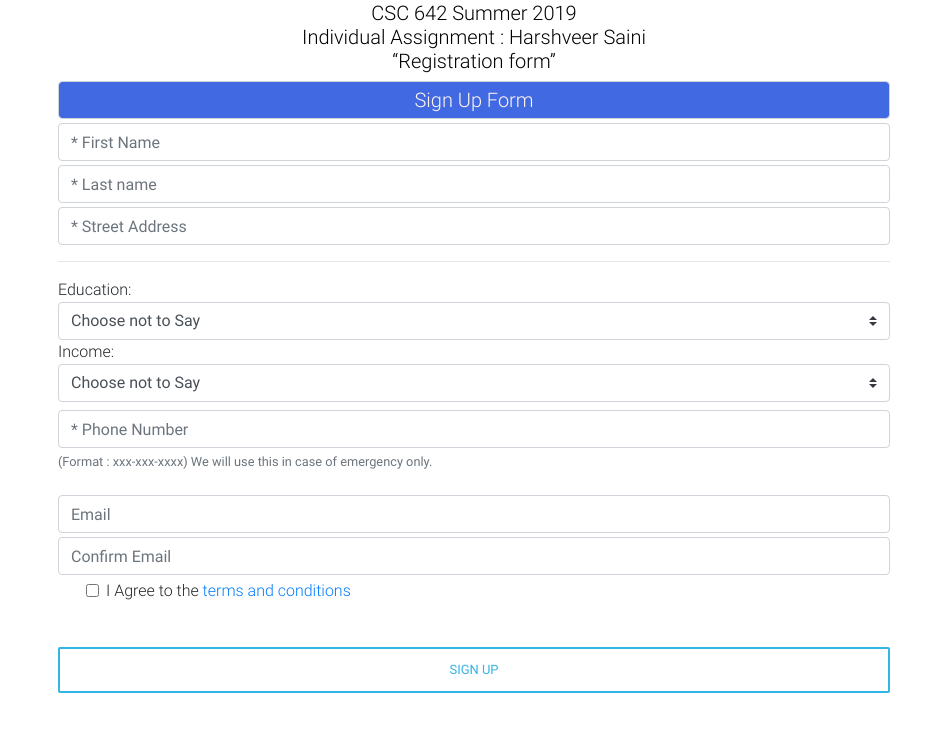
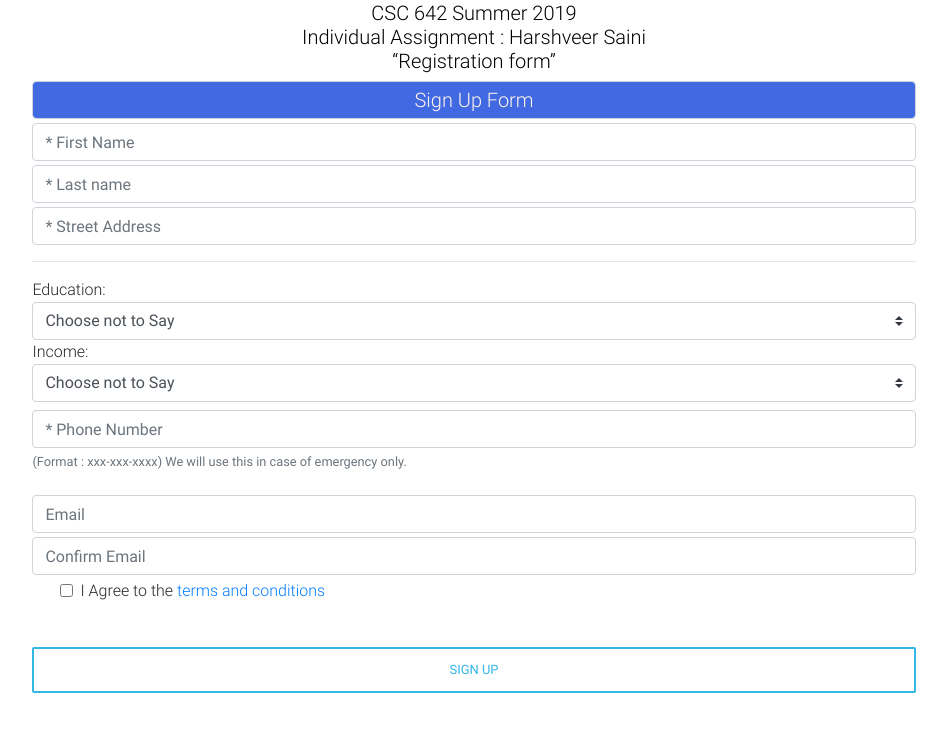
Before and after one commit to harsh0914/Form-Validation, a website: page Application/view/index.html in a window 1280 px wide. Shown: the whole page, without its empty margins (166-1113 px from the left). Drawn offline with Linux system fonts and the light colour scheme; some packages are replaced by stand-ins of ours.

Commit message:
Final CSS

```diff
--- a/Application/view/index.html
+++ b/Application/view/index.html
@@ -73,7 +73,7 @@
        </script>
    <body>
       <script async defer src="https://maps.googleapis.com/maps/api/js?key=AIzaSyCUXgb-Kajxm7KPMsApHtESHeU2XDQ29XY&callback=initMap"></script>
-      <div style="width: 65%; margin: 0 auto;">
+      <div style="width: 69%; margin: 0 auto;">
          <div id=map style="width: 320px; height: 1px;"></div>
          <form id="signUpFrm" action="./results.html">
             <div style="margin-bottom: 4px;text-align:center">
```
